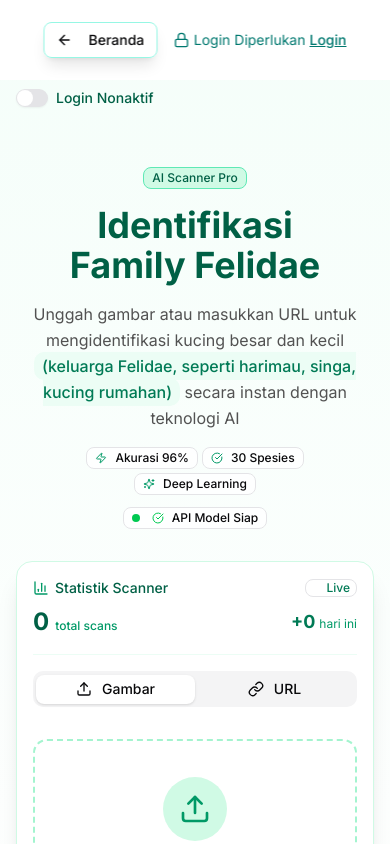
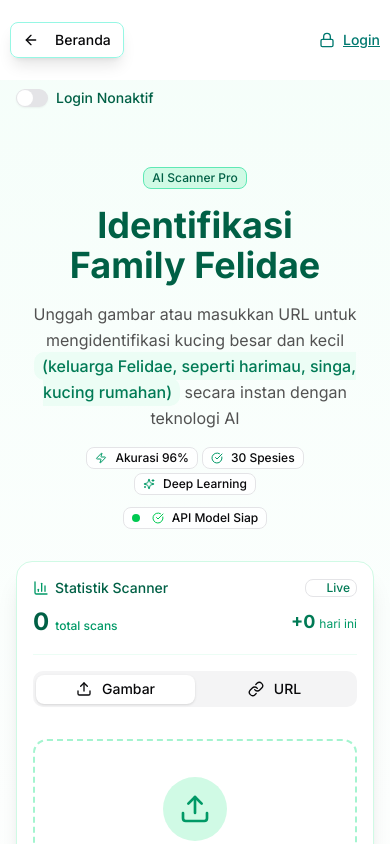
Before and after one commit to Shirokouwu/feli-learn, a Next.js app: page /scanner in a window 390 px wide. Shown: the top 844 px of the page. Built offline with nearby package versions, Linux system fonts and the light colour scheme; no server answers; the database is empty.

Commit message:
fix: navbar glasse global responsive mobile

```diff
--- a/components/glass-navigation.tsx
+++ b/components/glass-navigation.tsx
@@ -5,6 +5,7 @@ import { Button } from "@/components/ui/button"
 import { ArrowLeft, Lock, Unlock } from "lucide-react"
 import { Avatar, AvatarFallback, AvatarImage } from "@/components/ui/avatar"
 import Link from "next/link"
+import { useMobile } from "@/hooks/use-mobile"
 
 interface GlassNavigationProps {
    isScrolled: boolean
@@ -25,16 +26,19 @@ export function GlassNavigation({
    className = "",
    profilePicture = ""
 }: GlassNavigationProps) {
+   const isMobile = useMobile()
+
+
    return (
       <motion.div
          className={`fixed z-50 ${className}`}
          initial={false}
          animate={{
             backgroundColor: isScrolled ? 'rgba(255, 255, 255, 0.15)' : 'rgba(255, 255, 255, 0)',
-            width: isScrolled ? '50%' : '90%',
+            width: isScrolled ? '50%' : isMobile ? '100%' : '90%',
             height: isScrolled ? '60px' : '80px',
             top: isScrolled ? '16px' : '0px',
-            borderRadius: isScrolled ? '30px' : '20px',
+            borderRadius: isScrolled ? '20px' : '10px',
             backdropFilter: isScrolled ? 'blur(20px)' : 'blur(0px)',
             boxShadow: isScrolled
                ? '0 8px 32px rgba(0, 0, 0, 0.12), 0 2px 6px rgba(0, 0, 0, 0.08), inset 0 1px 0 rgba(255, 255, 255, 0.2)'
@@ -52,10 +56,11 @@ export function GlassNavigation({
             left: '50%',
             transform: 'translateX(-50%)',
             willChange: 'width, height, top, border-radius, background-color',
-            overflow: 'hidden' // Prevent content from showing outside during transition
+            overflow: 'hidden', // Prevent content from showing outside during transition
+            padding: isScrolled ? '0px' : '10px' // Add padding when not scrolled
          }}
       >
-         <div className="container mx-auto px-6 h-full">
+         <div className="container mx-auto h-full">
             <motion.div
                className="flex items-center justify-between h-full"
                animate={{
@@ -131,9 +136,6 @@ export function GlassNavigation({
                      ) : (
                         <span className={`flex items-center transition-all duration-300 text-teal-700 ${isScrolled ? 'text-sm' : 'text-sm'}`}>
                            <Lock className={`${isScrolled ? 'h-4 w-4' : 'h-4 w-4'} mr-1 transition-all duration-300`} />
-                           <span className="inline">
-                              Login Diperlukan
-                           </span>
                            <Link href="/login" className="underline ml-1 transition-all duration-300 text-teal-700 hover:text-teal-800 font-medium">
                               Login
                            </Link>
```
